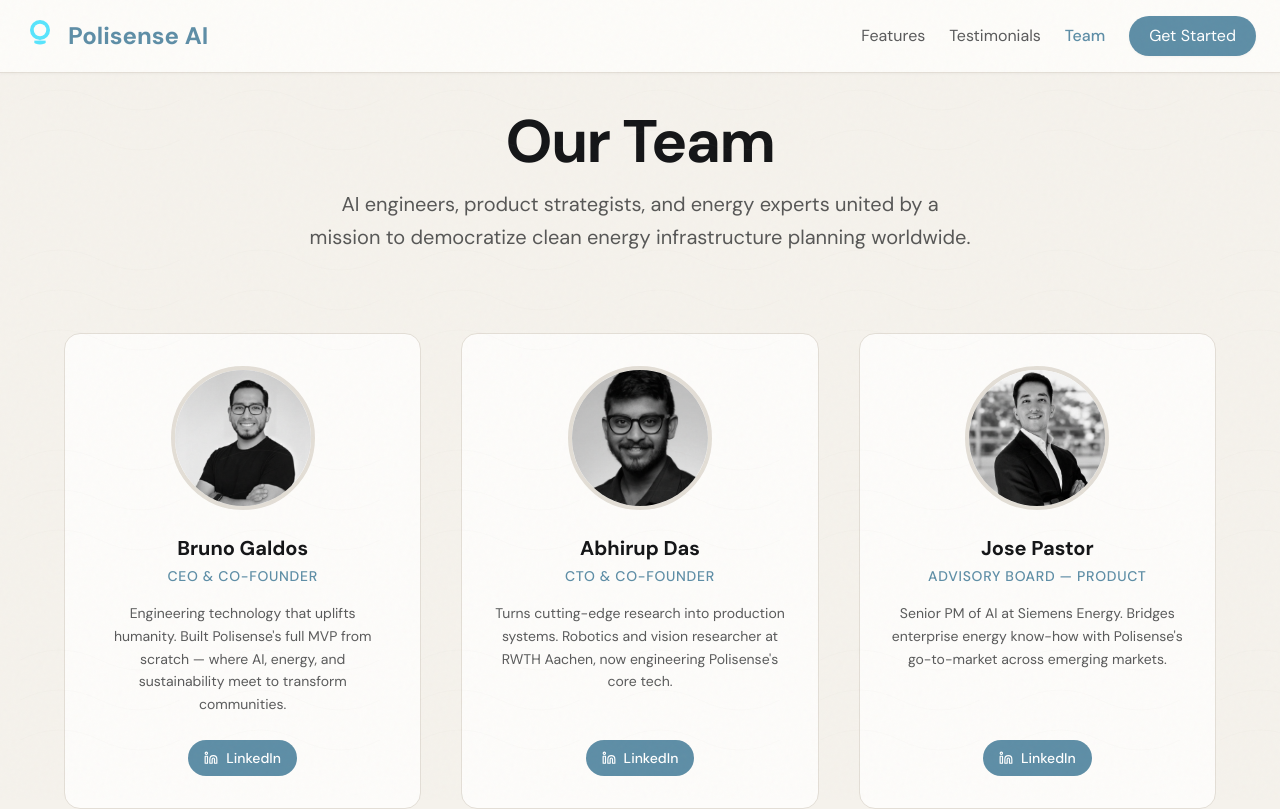
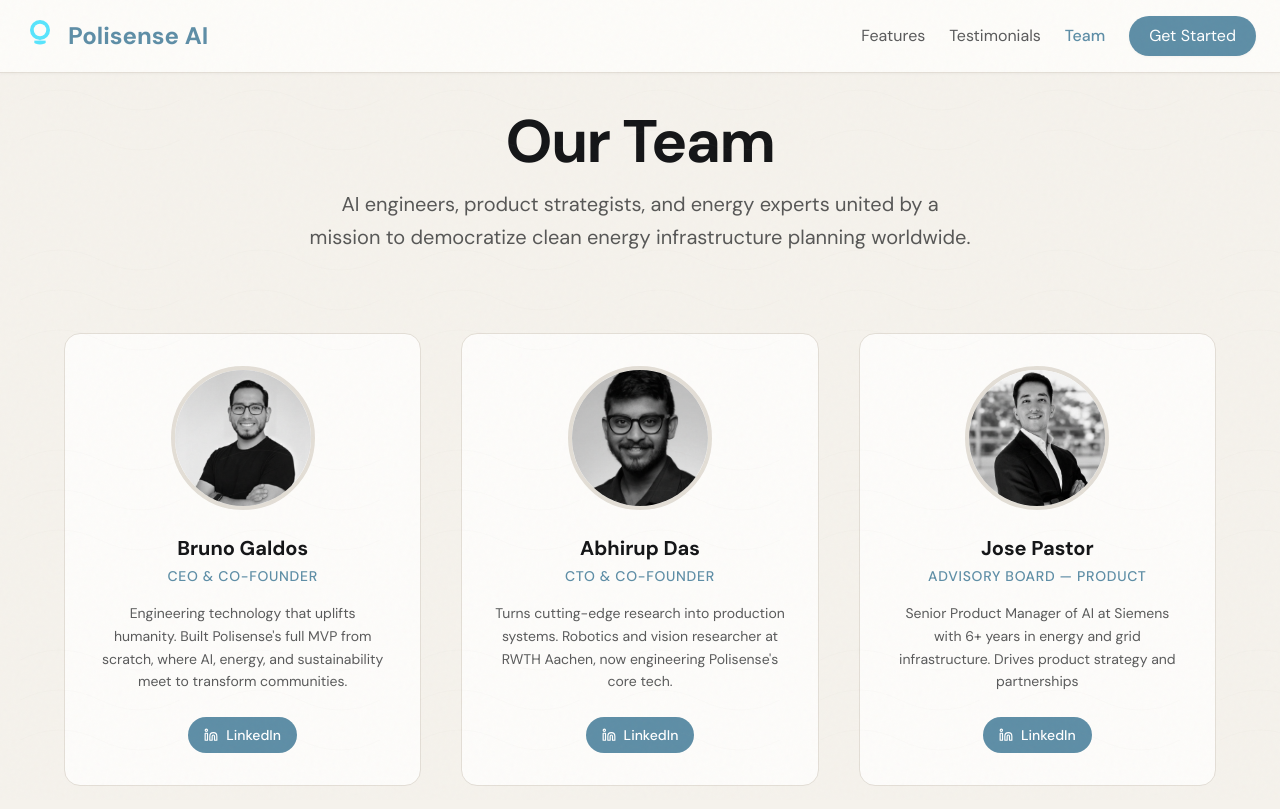
Before and after one commit to brunogaldos/polisense.AI, a Next.js app: page /team in a window 1280 px wide. Shown: the top 809 px of the page. Built offline with nearby package versions, Linux system fonts and the light colour scheme; no server answers.

Commit message:
improved description

```diff
--- a/app/team/page.tsx
+++ b/app/team/page.tsx
@@ -11,7 +11,7 @@ const teamMembers = [
   {
     name: 'Bruno Galdos',
     role: 'CEO & Co-founder',
-    description: "Engineering technology that uplifts humanity. Built Polisense's full MVP from scratch — where AI, energy, and sustainability meet to transform communities.",
+    description: "Engineering technology that uplifts humanity. Built Polisense's full MVP from scratch, where AI, energy, and sustainability meet to transform communities.",
     photo: `${basePath}/bruno_linkedin.jpeg`,
     linkedin: 'https://www.linkedin.com/in/bruno-galdos-a25353a9/',
     email: null as string | null,
@@ -27,7 +27,7 @@ const teamMembers = [
   {
     name: 'Jose Pastor',
     role: 'Advisory Board — Product',
-    description: "Senior PM of AI at Siemens Energy. Bridges enterprise energy know-how with Polisense's go-to-market across emerging markets.",
+    description: "Senior Product Manager of AI at Siemens with 6+ years in energy and grid infrastructure. Drives product strategy and partnerships",
     photo: `${basePath}/jose.jpeg`,
     linkedin: 'https://www.linkedin.com/in/josepastorp/',
     email: null as string | null,
```
